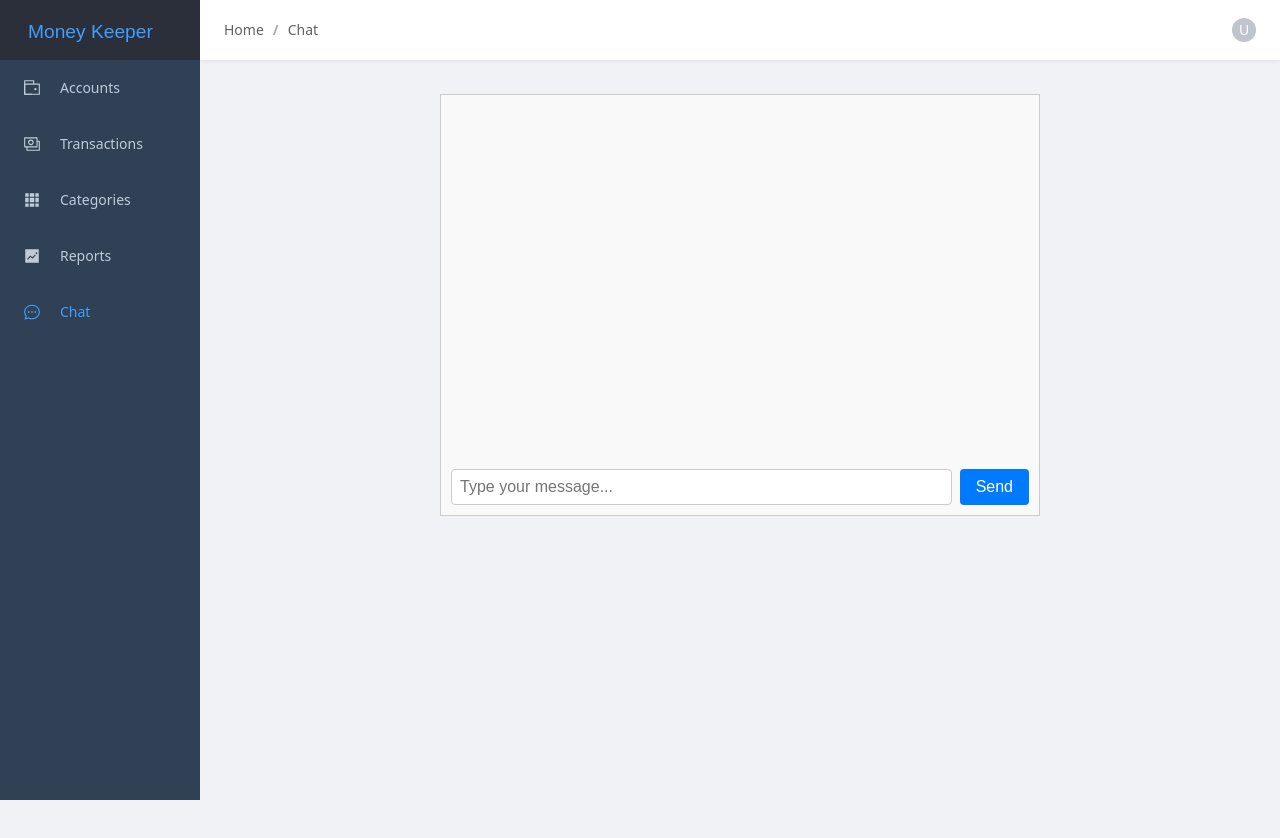
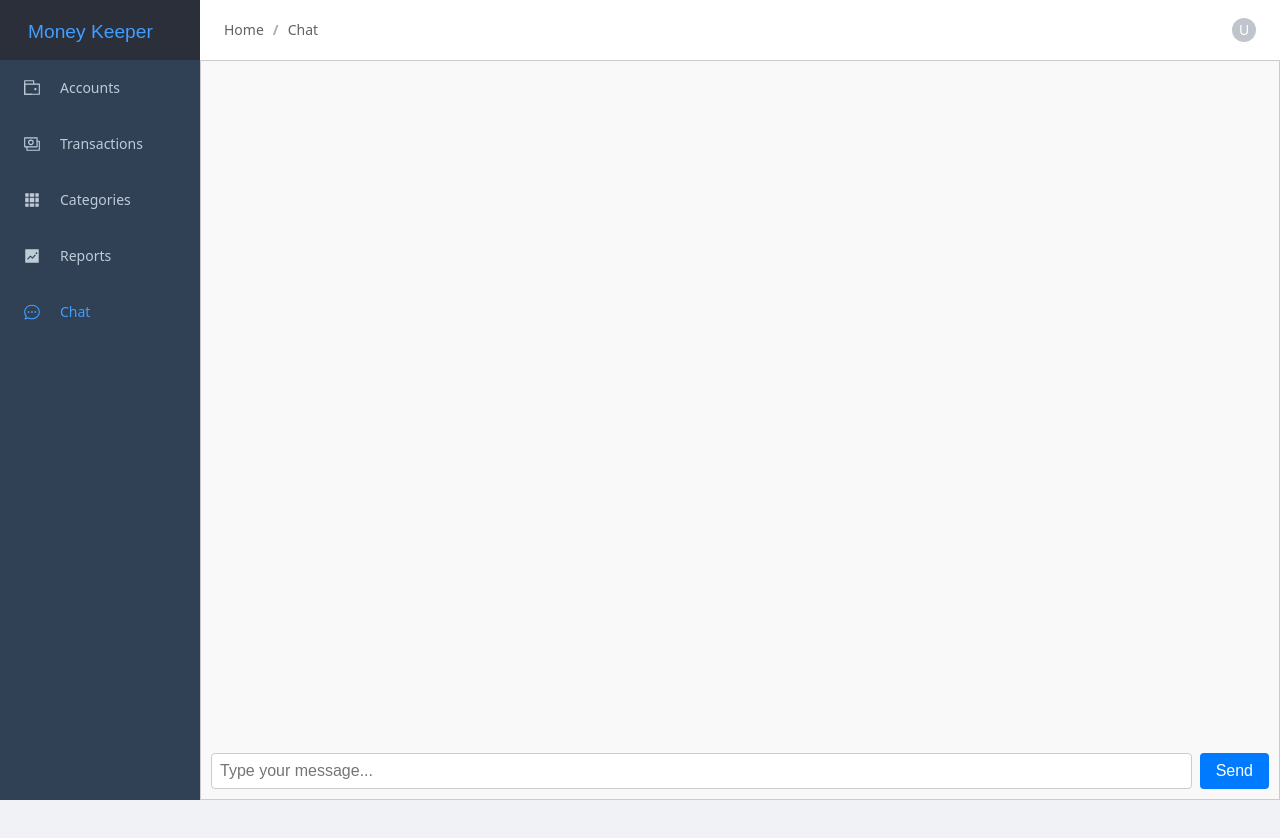
Before and after one commit to samdofreelancer/money-keeper, a Vue app in the folder frontend/: page /chat in a window 1280 px wide. Shown: the top 838 px of the page. After the commit the page ends 800 px from the top, so only its background shows below. Built offline with nearby package versions, Linux system fonts and the light colour scheme.

Commit message:
feat: adjust chat UI to fit window

```diff
--- a/frontend/src/App.vue
+++ b/frontend/src/App.vue
@@ -35,6 +35,7 @@
       </el-menu>
     </aside>
 
+    <div class="main-container">
       <header class="app-header">
         <div class="header-content">
           <el-breadcrumb>
@@ -59,6 +60,7 @@
       <main class="main-content">
         <router-view />
       </main>
+    </div>
   </div>
 </template>
 
@@ -105,6 +107,13 @@ watch(() => route.path, () => {
   background: #2b2f3a;
 }
 
+.main-container {
+  display: flex;
+  flex-direction: column;
+  flex: 1;
+  min-width: 0;
+}
+
 .header-content {
   height: 60px;
   padding: 0 24px;
--- a/frontend/src/assets/main.css
+++ b/frontend/src/assets/main.css
@@ -23,33 +23,34 @@ body {
 }
 
 .app-container {
-  min-height: 100vh;
+  display: flex;
+  height: 100vh;
+}
+
+.app-sidebar {
+  width: 200px;
+  background: #304156;
+  z-index: 1000;
+  flex-shrink: 0;
 }
 
 .app-header {
   background: white;
   box-shadow: 0 1px 4px rgba(0, 21, 41, 0.08);
-  position: fixed;
-  top: 0;
-  right: 0;
-  width: calc(100% - 200px);
-  z-index: 10;
-}
-
-.app-sidebar {
-  position: fixed;
-  top: 0;
-  bottom: 0;
-  left: 0;
-  width: 200px;
-  z-index: 1000;
-  background: #304156;
+  height: 60px;
 }
 
 .main-content {
-  margin-left: 200px;
-  padding: 84px 24px 24px;
-  min-height: 100vh;
+  flex: 1;
+  display: flex;
+  flex-direction: column;
+  overflow-y: auto;
+}
+
+.page-container {
+  flex: 1;
+  padding: 24px;
+  overflow-y: auto;
 }
 
 .page-container {
--- a/frontend/src/components/ChatComponent.vue
+++ b/frontend/src/components/ChatComponent.vue
@@ -81,7 +81,7 @@ export default defineComponent({
 .chat-container {
   display: flex;
   flex-direction: column;
-  height: 400px;
+  height: 100%;
   border: 1px solid #ccc;
   padding: 10px;
   background-color: #f9f9f9;
--- a/frontend/src/views/ChatView.vue
+++ b/frontend/src/views/ChatView.vue
@@ -1,5 +1,5 @@
 <template>
-  <div class="chat-view full-height">
+  <div class="chat-view">
     <ChatComponent />
   </div>
 </template>
@@ -18,17 +18,9 @@ export default defineComponent({
 
 <style scoped>
 .chat-view {
-  max-width: 600px;
-  margin: 0 auto;
-  padding: 10px;
+  flex: 1;
   display: flex;
   flex-direction: column;
-  height: 100vh;
-  overflow: hidden;
-}
-.full-height {
-  height: 100vh;
-  display: flex;
-  flex-direction: column;
+  min-height: 0;
 }
 </style>
```
Also changed, not shown: 1 other file (tests, documents, lock files or other folders). Lines whose indentation alone changed are shown as unchanged.
